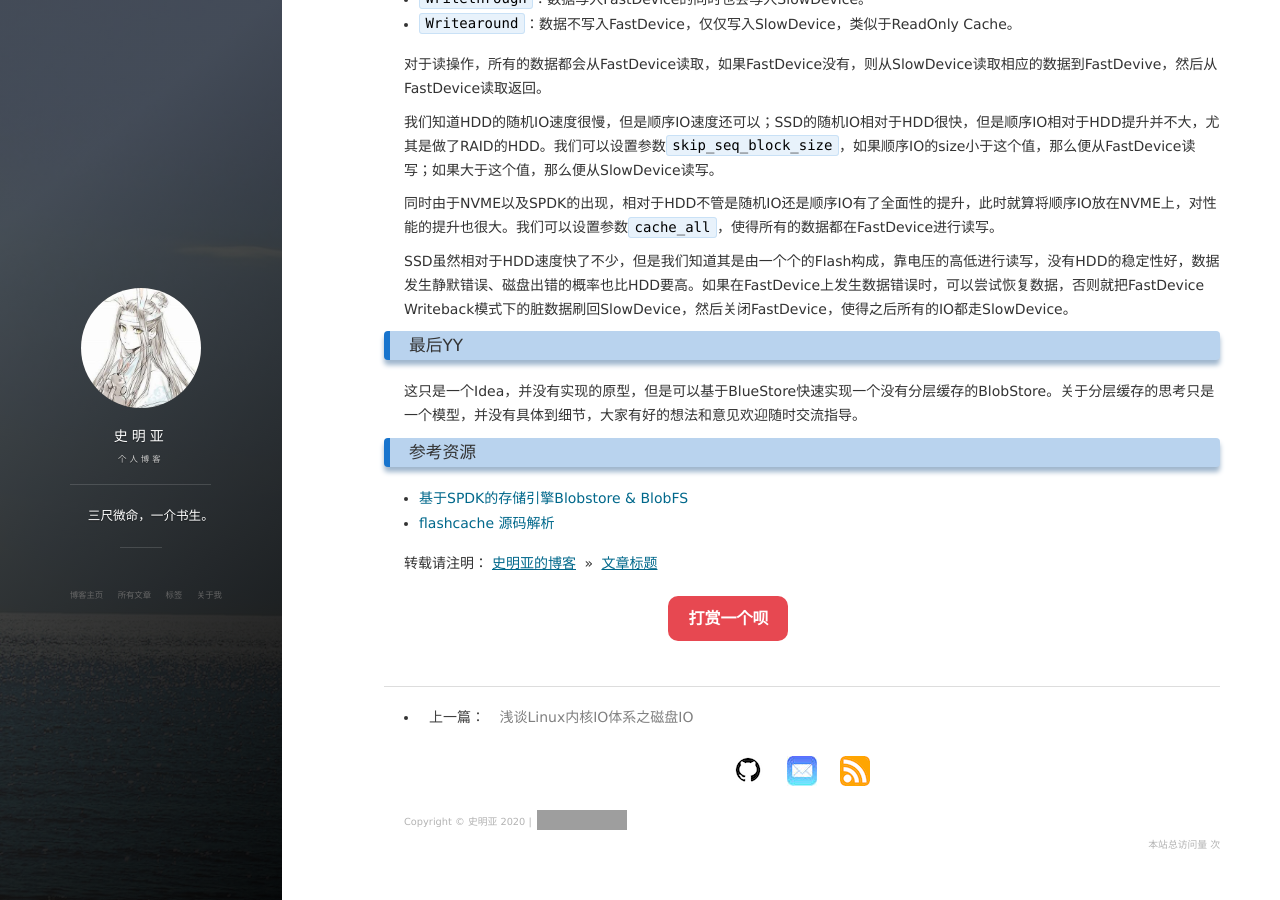
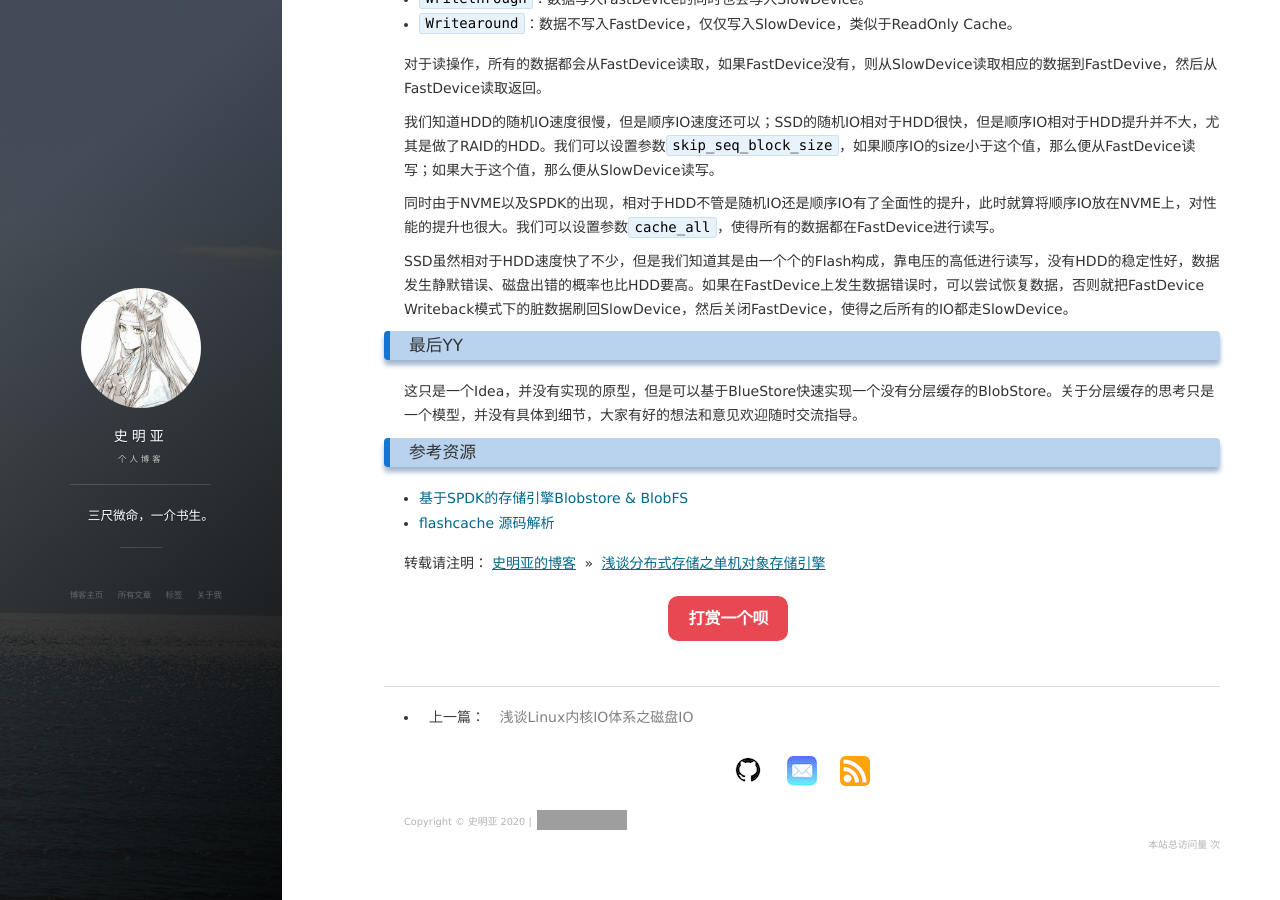
Before and after one commit to shimingyah/shimingyah.github.io, a Jekyll site: the page built from _posts/2020-03-08-浅谈分布式存储之单机对象存储引擎.md, in a window 1280 px wide and 900 px high, scrolled down 2891 px. Built offline with Jekyll 4.4.1, drawn with Linux system fonts in a browser that asks for light colours; nearby versions of some CDN libraries; comment, search, counter and statistics services are not loaded; grey boxes are pictures that could not be loaded.

Commit message:
update blog: 浅谈分布式存储之单机对象存储引擎

```diff
--- a/_posts/2020-03-08-浅谈分布式存储之单机对象存储引擎.md
+++ b/_posts/2020-03-08-浅谈分布式存储之单机对象存储引擎.md
@@ -134,4 +134,4 @@ SSD虽然相对于HDD速度快了不少，但是我们知道其是由一个个
 * [基于SPDK的存储引擎Blobstore & BlobFS](https://mp.weixin.qq.com/s/jiS3jUNLeL0XzcljF8OhQA)
 * [flashcache 源码解析](http://bean-li.github.io/flashcache-source-code-1/)
 
-转载请注明：[史明亚的博客](https://shimingyah.github.io) » [文章标题](文章链接)
+转载请注明：[史明亚的博客](https://shimingyah.github.io) » [浅谈分布式存储之单机对象存储引擎](https://shimingyah.github.io/2020/03/%E6%B5%85%E8%B0%88%E5%88%86%E5%B8%83%E5%BC%8F%E5%AD%98%E5%82%A8%E4%B9%8B%E5%8D%95%E6%9C%BA%E5%AF%B9%E8%B1%A1%E5%AD%98%E5%82%A8%E5%BC%95%E6%93%8E/)
```
